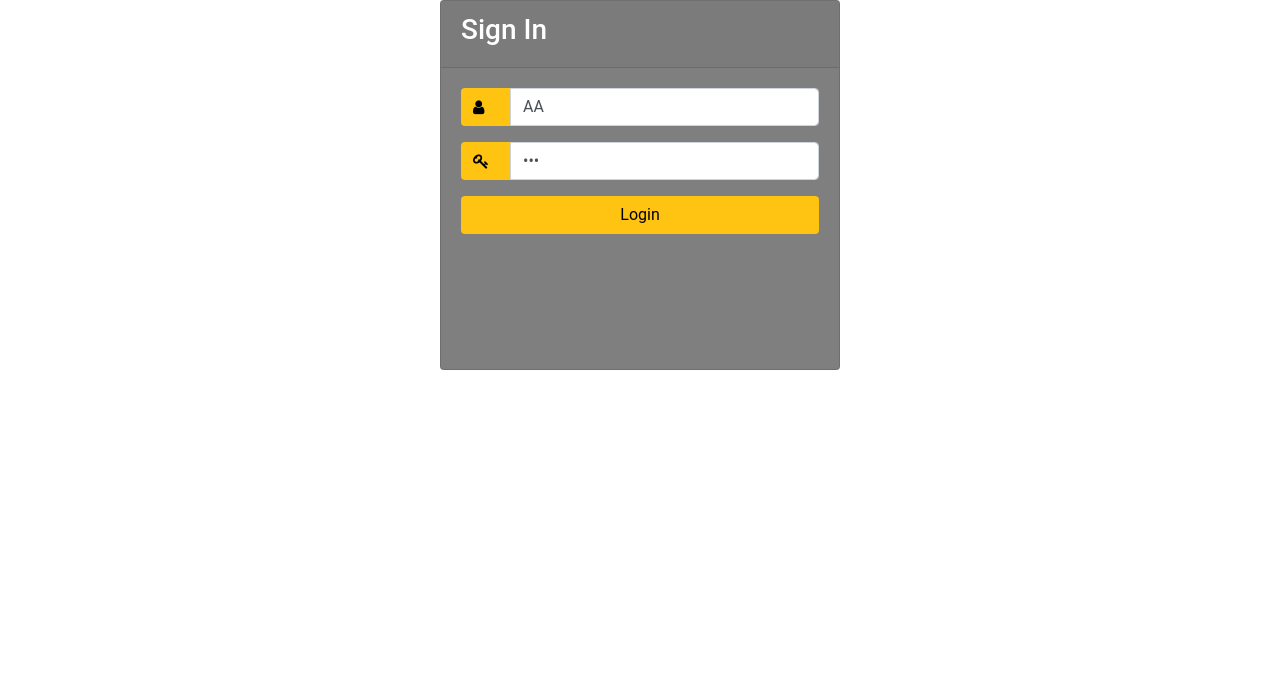
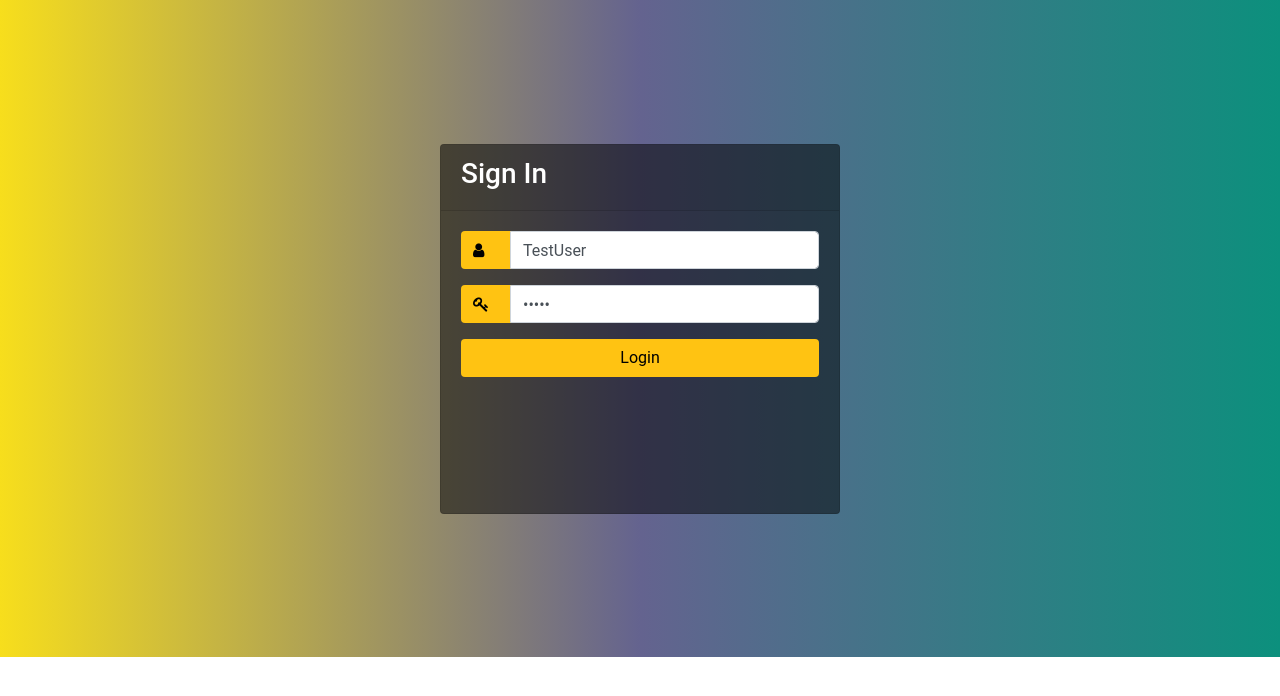
Before and after one commit to sagar0937/xor-mart-app, a React (Create React App) app: page / in a window 1280 px wide. Shown: the top 696 px of the page. Built offline with nearby package versions, Linux system fonts and the light colour scheme.

Commit message:
css chanages

```diff
--- a/src/components/CardList.js
+++ b/src/components/CardList.js
@@ -1,56 +1,8 @@
-
-
-
-// import React, { useContext,useEffect } from 'react';
-// import { GlobalContext } from "../context/GlobalState";
-// import ProductList  from './ProductList'
-
-// const SearchBar = () => {
-
-//   const { users } = useContext(GlobalContext);
-//   console.log("---",users)
-//  const [searchTerm, setSearchTerm] = React.useState("");
-//  const [searchResults, setSearchResults] = React.useState([]);
-//  const handleChange = event => {
-//     setSearchTerm(event.target.value);
-//   };
-//  React.useEffect(() => {
-//     const results = users.filter(person =>{
-//       console.log("per",searchTerm)
-//       return person.name.toLowerCase().includes(searchTerm)
-//     }
-
-//     );
-//     setSearchResults(results);
-//   }, [searchTerm]);
-
-//   return (
-//     <div className="App">
-//       <input
-//         type="text"
-//         placeholder="Search"
-//         value={searchTerm}
-//         onChange={handleChange}
-//       />
-//       <ul>
-//          {searchResults.map(item => (
-//           <li>{item.name}</li>
-//         ))}
-//       </ul>
-//     </div>
-//   );
-// }
-// export default SearchBar
-
-
-
-
-
-import React, { useContext,useEffect } from 'react';
+import React, { useContext, useEffect } from "react";
 import { GlobalContext } from "../context/GlobalState";
 import { Row, Col, CardTitle, CardText, Card } from "reactstrap";
 import { Link } from "react-router-dom";
-import "./CardList.css"
+import "./CardList.css";
 
 export const CardList = () => {
   function OpenModalPop(id) {
@@ -59,18 +11,28 @@ export const CardList = () => {
   const { users } = useContext(GlobalContext);
   const [searchTerm, setSearchTerm] = React.useState("");
   const [searchResults, setSearchResults] = React.useState([]);
- const handleChange = event => {
+  const handleChange = (event) => {
     setSearchTerm(event.target.value);
   };
+  //  useEffect(() => {
+  //     const results = users.filter(person =>{
+  //       return person.name.toLowerCase().includes(searchTerm)
+  //     }
+
+  //     );
+  //     setSearchResults(results);
+  //   }, [searchTerm]);
+
   useEffect(() => {
-    const results = users.filter(person =>{
-      return person.name.toLowerCase().includes(searchTerm)
-    }
+    setSearchResults(users);
+  }, [users]);
 
-    );
+  useEffect(() => {
+    const results = users.filter((person) => {
+      return person.name.toLowerCase().includes(searchTerm);
+    });
     setSearchResults(results);
-  }, [searchTerm]);
-
+  }, [searchTerm,users]);
 
   return (
     <div className="SearchBar">
@@ -98,7 +60,9 @@ export const CardList = () => {
                   <CardText className="card-text-align description-text font-size-t">
                     {user.desc}
                   </CardText>
-                <CardText className="card-text-align">By:<span className="sub-text">{user.by}</span></CardText>
+                  <CardText className="card-text-align">
+                    By:<span className="sub-text">{user.by}</span>
+                  </CardText>
                   <CardText className="card-text-align">
                     Location :<span className="sub-text">{user.location}</span>
                   </CardText>
@@ -118,4 +82,4 @@ export const CardList = () => {
       </>
     </div>
   );
-}
+};
--- a/src/components/Login.css
+++ b/src/components/Login.css
@@ -9,6 +9,11 @@ background-repeat: no-repeat;
 height: 100%;
 font-family: 'Numans', sans-serif;
 } */
+
+.custom-login-wrp{
+    height: 657px;
+    background-image: linear-gradient(to right, #f7de1c,#64638f,#0c907d);
+}
 
 .container{
 height: 100%;
--- a/src/components/Login.js
+++ b/src/components/Login.js
@@ -6,15 +6,15 @@ import './Login.css';
 
 
 export const Login = (props) => {
-  const [username, setUsername] = useState('AA');
-  const [password, setPassword] = useState('AAA');
+  const [username, setUsername] = useState('TestUser');
+  const [password, setPassword] = useState('Aa1@@');
   // const [isButtonDisabled, setIsButtonDisabled] = useState(true);
   // const [helperText, setHelperText] = useState('');
   // const [error, setError] = useState(false);
 
   const handleLogin = (e) => {
     e.preventDefault();
-    if (username === 'AA' && password === 'AAA') {
+    if (username === 'TestUser' && password === 'Aa1@@') {
       return props.history.push("/home");
       // return  <Redirect to='/home' />
     } else {
@@ -25,7 +25,7 @@ export const Login = (props) => {
 
 	return (
 		<>
-			  <div className="d-flex justify-content-center h-100">
+			  <div className="d-flex justify-content-center custom-login-wrp">
               <div className="card">
                 <div className="card-header">
                   <h3>Sign In</h3>
@@ -74,105 +74,7 @@ export const Login = (props) => {
 
               </div>
             </div>
-			{/* <form>
-                <h3>Sign In</h3>
 
-                <div className="form-group">
-                    <label>Email address</label>
-                    <input type="email" className="form-control" placeholder="Enter email" />
-                </div>
-
-                <div className="form-group">
-                    <label>Password</label>
-                    <input type="password" className="form-control" placeholder="Enter password" />
-                </div>
-
-                <div className="form-group">
-                    <div className="custom-control custom-checkbox">
-                        <input type="checkbox" className="custom-control-input" id="customCheck1" />
-                        <label className="custom-control-label" htmlFor="customCheck1">Remember me</label>
-                    </div>
-                </div>
-
-                <button type="submit" className="btn btn-primary btn-block">Submit</button>
-                <p className="forgot-password text-right">
-                    Forgot <a href="#">password?</a>
-                </p>
-            </form> */}
 		</>
 	)
 }
-
-//  class Login1 extends Component {
-//     render() {
-//         return (
-//           <>
-// 	  <div class="d-flex justify-content-center h-100">
-//               <div class="card">
-//                 <div class="card-header">
-//                   <h3>Sign In</h3>
-//                   <div class="d-flex justify-content-end social_icon">
-//                     <span>
-//                       <i class="fab fa-facebook-square"></i>
-//                     </span>
-//                     <span>
-//                       <i class="fab fa-google-plus-square"></i>
-//                     </span>
-//                     <span>
-//                       <i class="fab fa-twitter-square"></i>
-//                     </span>
-//                   </div>
-//                 </div>
-//                 <div class="card-body">
-//                   <form>
-//                     <div class="input-group form-group">
-//                       <div class="input-group-prepend">
-//                         <span class="input-group-text">
-//                           <i class="fas fa-user"></i>
-//                         </span>
-//                       </div>
-//                       <input
-//                         type="text"
-//                         class="form-control"
-//                         placeholder="username"
-//                       />
-//                     </div>
-//                     <div class="input-group form-group">
-//                       <div class="input-group-prepend">
-//                         <span class="input-group-text">
-//                           <i class="fas fa-key"></i>
-//                         </span>
-//                       </div>
-//                       <input
-//                         type="password"
-//                         class="form-control"
-//                         placeholder="password"
-//                       />
-//                     </div>
-//                     <div class="row align-items-center remember">
-//                       <input type="checkbox" />
-//                       Remember Me
-//                     </div>
-//                     <div class="form-group">
-//                       <input
-//                         type="submit"
-//                         value="Login"
-//                         class="btn float-right login_btn"
-//                       />
-//                     </div>
-//                   </form>
-//                 </div>
-//                 <div class="card-footer">
-//                   <div class="d-flex justify-content-center links">
-//                     Don't have an account?<a href="#">Sign Up</a>
-//                   </div>
-//                   <div class="d-flex justify-content-center">
-//                     <a href="#">Forgot your password?</a>
-//                   </div>
-//                 </div>
-//               </div>
-//             </div>
-//           </>
-//         );
-//     }
-// }
--- a/src/index.css
+++ b/src/index.css
@@ -1,3 +1,8 @@
+
+html{
+  height: 100%;
+}
+
 body {
   margin: 0;
   /* font-family: -apple-system, BlinkMacSystemFont, 'Segoe UI', 'Roboto', 'Oxygen',
@@ -7,6 +12,7 @@ body {
   -webkit-font-smoothing: antialiased;
   -moz-osx-font-smoothing: grayscale;
   line-height: 1.5;
+  min-height: 100%;
 }
 
 code {
```
Lines whose indentation alone changed are shown as unchanged.
